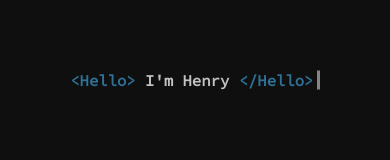
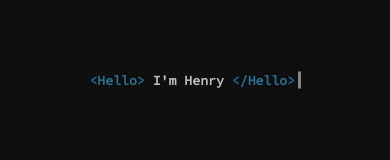
Before and after one commit to henry-bao/portfolio, a plain HTML site: page index.html in a window 390 px wide. Shown: the part 293-453 px from the top of the page. Drawn offline with Linux system fonts and the light colour scheme.

Commit message:
edited font size on landing

```diff
--- a/css/style.css
+++ b/css/style.css
@@ -355,7 +355,7 @@ details[open] > summary {
         padding-right: 1.5em;
     }
     .header-line {
-        font-size: 65%;
+        font-size: 55%;
         top: 40%;
     }
     body.disableScroll {
```
